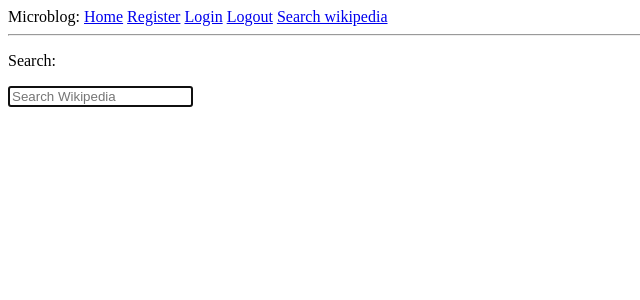
After one commit to tesoph/notes, a Flask app: page /search in a window 1280 px wide. The commit adds this page. Shown: the top 300 px of the page, without its empty margins (0-640 px from the left). Run offline with Flask 2, Linux system fonts and the light colour scheme; some libraries are stand-ins or nearby versions.

Commit message:
Add search route, search template and wiki template, add wikipedia api

```diff
--- a/app/routes.py
+++ b/app/routes.py
@@ -9,7 +9,7 @@ from flask_session import Session
 from werkzeug.security import generate_password_hash, check_password_hash
 from datetime import datetime
 import sys
-
+from app.wiki import get_content
 # mongo = PyMongo(app)
 
 '''
@@ -72,6 +72,7 @@ def index():
 
 @app.route('/logout')
 def logout():
+
     '''
     #flask-login
     #logout_user()
@@ -281,6 +282,18 @@ def before_request():
             print(f'updated? {time}', file=sys.stderr)
 '''
 
+@app.route('/search', methods=["GET", "POST"])
+def search():
+    #POST route
+    if request.method == "POST":
+        searchTerm = request.form.get('searchTerm')
+        pageContent=get_content(searchTerm)
+        #render list
+        return render_template('wiki.html', content=pageContent)
+    #GET route
+    else:
+         return render_template('search.html')
+
 if __name__ == '__main__':
     app.run(host=os.environ.get('IP', '0.0.0.0'),
             port=int(os.environ.get('PORT', '5000')),
--- a/app/templates/404.html
+++ b/app/templates/404.html
@@ -1,6 +1,6 @@
 {% extends "base.html" %}
 
 {% block content %}
-    <h1>File Not Found</h1>
+    <h1>Error: File Not Found</h1>
     <p><a href="{{ url_for('index') }}">Back</a></p>
 {% endblock %}
--- a/app/templates/base.html
+++ b/app/templates/base.html
@@ -20,6 +20,7 @@
     {% if userLoggedIn %}
     <a href="{{ url_for('user', username = session['user']) }}">Profile</a>
     {% endif %}
+    <a href="{{ url_for('search') }}">Search wikipedia</a>
 
   </div>
 
--- /dev/null
+++ b/app/templates/search.html
@@ -0,0 +1,14 @@
+{% extends "base.html" %}
+
+{% block title %}
+    Search
+{% endblock %}
+
+{% block content %}
+    <form action="/search" method="post">
+        <div class="form-group">
+        <p>Search:</p>
+            <input autocomplete="off" autofocus class="form-control" name="searchTerm" placeholder="Search Wikipedia" type="text">
+        </div>
+    </form>
+{% endblock %}
```
Also changed, not shown: app/templates/wiki.html (added, +9 -0 lines), app/wiki.py (added, +29 -0 lines).
